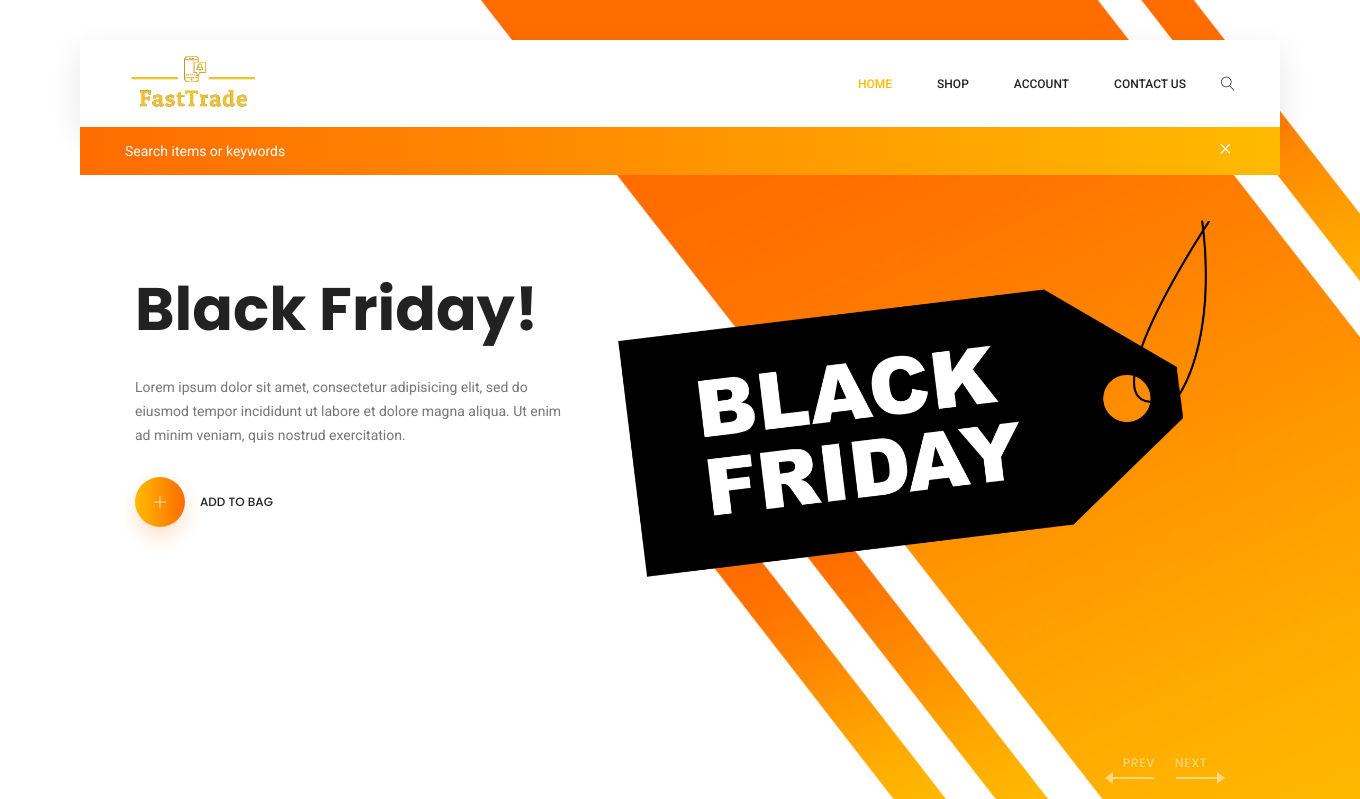
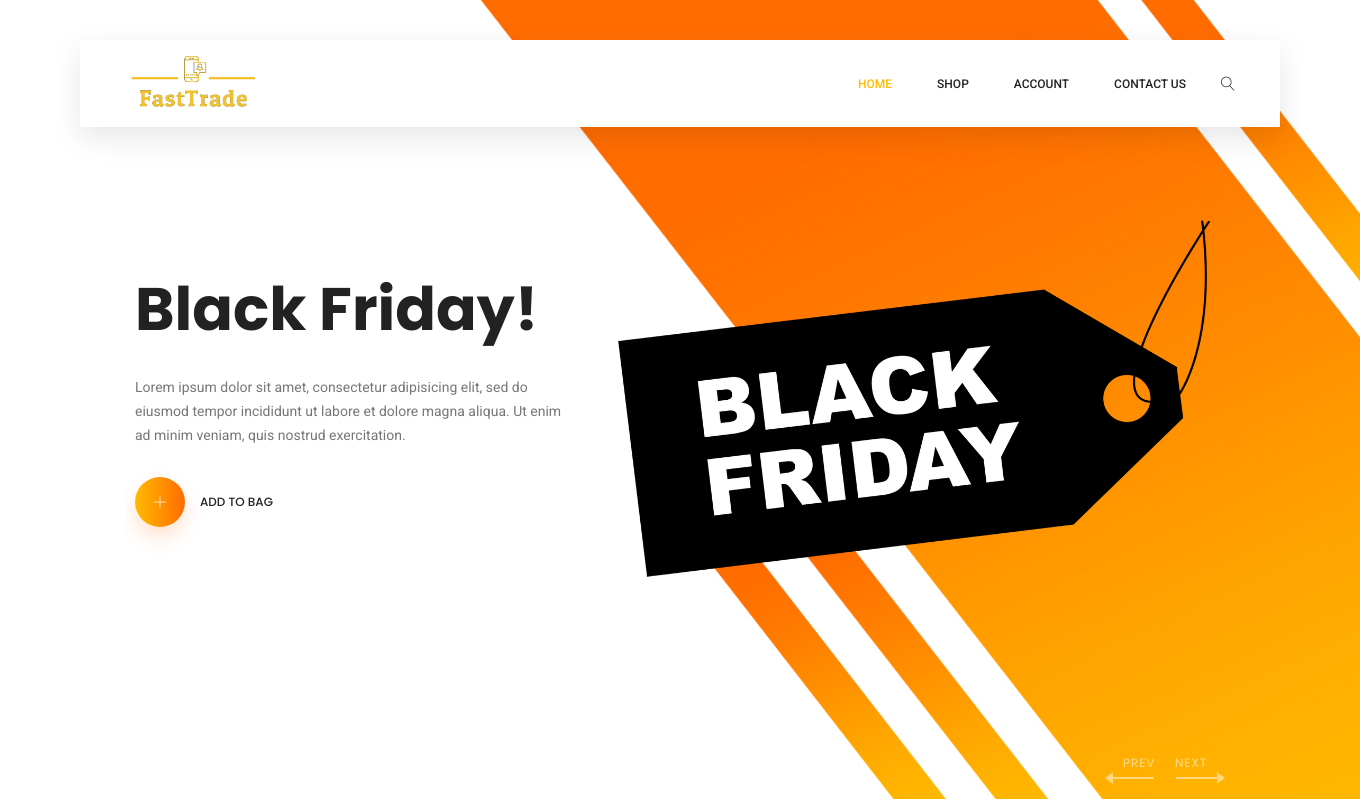
Before and after one commit to zxlim/ICT1004-A2, a PHP site: page /index.php in a window 1360 px wide; the page is wider, and only the part inside the window is pictured. Shown: the top 799 px of that part. Run offline with PHP 8.4, Linux system fonts and the light colour scheme; a stand-in replaces the project's code that opens the database connection.

Commit message:
remove search_input duplicates

```diff
--- a/source_code/serverside/templates/header.php
+++ b/source_code/serverside/templates/header.php
@@ -120,16 +120,4 @@ if (defined("CLIENT") === FALSE) {
         </div>
     </div>
 
-    <!-- Search Input -->
-    <div class="search_input" id="search_input_box">
-        <div class="container">
-            <form class="d-flex justify-content-between" name="form-search" id="form-search">
-                <input type="text" class="form-control" id="search_query" name="search_query"
-                       placeholder="Search items or keywords">
-                <button type="submit" class="btn"></button>
-                <span class="lnr lnr-cross" id="close_search" title="Close Search"></span>
-            </form>
-        </div>
-    </div>
-
 </header>
```
